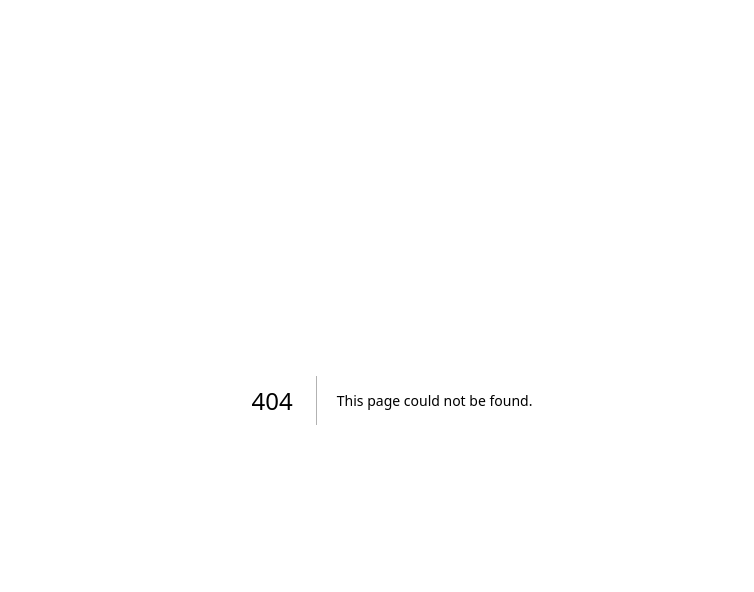
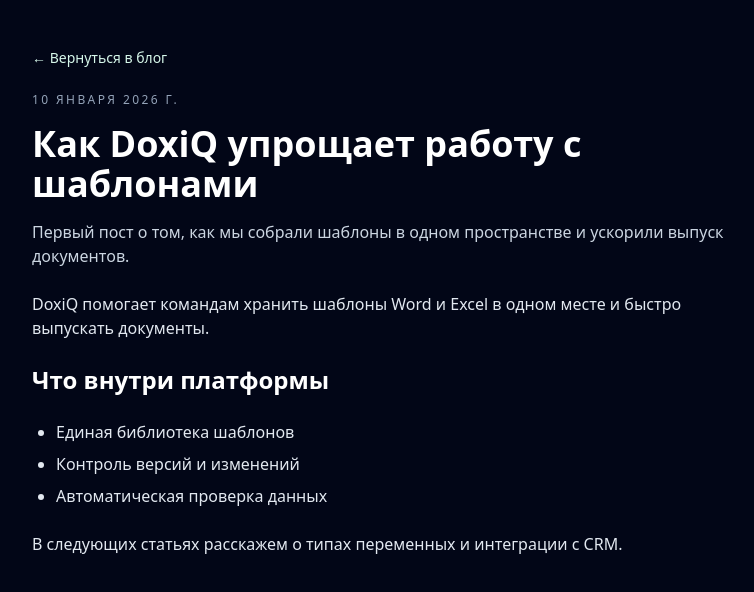
Before and after one commit to zidiks/doxiq-landing, a Next.js app: page /blog/pervyi-post in a window 1280 px wide. Before the commit this address had no page. Shown: the top 592 px of the page, without its empty margins (248-1002 px from the left). Built offline with nearby package versions, Linux system fonts and the light colour scheme.

Commit message:
Add TinaCMS-backed blog pages

```diff
--- /dev/null
+++ b/app/api/tina/[...route]/route.ts
@@ -0,0 +1,13 @@
+import { NextRequest } from "next/server";
+import { TinaNodeBackend, LocalAuthProvider } from "tinacms/dist/tinacms-node";
+import config from "../../../../tina/config";
+
+const isLocal = process.env.TINA_PUBLIC_IS_LOCAL === "true";
+
+const handler = TinaNodeBackend({
+  authProvider: isLocal ? new LocalAuthProvider() : undefined,
+  config
+});
+
+export const GET = (request: NextRequest) => handler.GET(request);
+export const POST = (request: NextRequest) => handler.POST(request);
--- /dev/null
+++ b/app/blog/[slug]/page.tsx
@@ -0,0 +1,49 @@
+import Link from "next/link";
+import { notFound } from "next/navigation";
+import { marked } from "marked";
+import { getAllPosts, getPostBySlug } from "../../../lib/blog";
+
+const formatDate = (value: string) =>
+  new Date(value).toLocaleDateString("ru-RU", {
+    day: "2-digit",
+    month: "long",
+    year: "numeric"
+  });
+
+export const generateStaticParams = async () => {
+  const posts = await getAllPosts();
+  return posts.map((post) => ({ slug: post.slug }));
+};
+
+export default async function BlogPostPage({ params }: { params: { slug: string } }) {
+  const post = await getPostBySlug(params.slug);
+
+  if (!post) {
+    notFound();
+  }
+
+  const html = await marked.parse(post.content);
+
+  return (
+    <main className="min-h-screen bg-slate-950 text-white">
+      <article className="mx-auto flex w-full max-w-3xl flex-col gap-6 px-6 py-12">
+        <Link href="/blog" className="text-sm text-brand-100 hover:text-white">
+          ← Вернуться в блог
+        </Link>
+        <header className="space-y-4">
+          <p className="text-xs uppercase tracking-[0.2em] text-slate-400">
+            {formatDate(post.date)}
+          </p>
+          <h1 className="text-4xl font-semibold">{post.title}</h1>
+          {post.description ? (
+            <p className="text-base text-slate-300">{post.description}</p>
+          ) : null}
+        </header>
+        <div
+          className="blog-content space-y-6 text-slate-200"
+          dangerouslySetInnerHTML={{ __html: html }}
+        />
+      </article>
+    </main>
+  );
+}
--- /dev/null
+++ b/app/blog/page.tsx
@@ -0,0 +1,53 @@
+import Link from "next/link";
+import { getAllPosts } from "../../lib/blog";
+
+const formatDate = (value: string) =>
+  new Date(value).toLocaleDateString("ru-RU", {
+    day: "2-digit",
+    month: "long",
+    year: "numeric"
+  });
+
+export default async function BlogPage() {
+  const posts = await getAllPosts();
+
+  return (
+    <main className="min-h-screen bg-slate-950 text-white">
+      <div className="mx-auto flex w-full max-w-6xl flex-col gap-12 px-6 py-12">
+        <header className="space-y-4">
+          <p className="text-sm uppercase tracking-[0.2em] text-brand-200">Блог</p>
+          <h1 className="text-4xl font-semibold">Новости и материалы DoxiQ</h1>
+          <p className="max-w-2xl text-base text-slate-300">
+            Собираем заметки о шаблонах, автоматизации документов и кейсах команды.
+          </p>
+        </header>
+
+        <div className="grid gap-6 md:grid-cols-2">
+          {posts.map((post) => (
+            <Link
+              key={post.slug}
+              href={`/blog/${post.slug}`}
+              className="group rounded-3xl border border-white/10 bg-white/5 p-6 transition hover:border-white/30"
+            >
+              <div className="flex flex-col gap-3">
+                <span className="text-xs uppercase tracking-[0.2em] text-slate-400">
+                  {formatDate(post.date)}
+                </span>
+                <h2 className="text-2xl font-semibold text-white group-hover:text-brand-100">
+                  {post.title}
+                </h2>
+                {post.description ? (
+                  <p className="text-sm text-slate-300">{post.description}</p>
+                ) : null}
+                <span className="mt-2 inline-flex items-center gap-2 text-sm text-brand-100">
+                  Читать статью
+                  <span aria-hidden>→</span>
+                </span>
+              </div>
+            </Link>
+          ))}
+        </div>
+      </div>
+    </main>
+  );
+}
--- a/app/globals.css
+++ b/app/globals.css
@@ -9,3 +9,19 @@
 body {
   @apply bg-white text-slate-900 antialiased;
 }
+
+.blog-content h2 {
+  @apply text-2xl font-semibold text-white;
+}
+
+.blog-content h3 {
+  @apply text-xl font-semibold text-white;
+}
+
+.blog-content ul {
+  @apply list-disc space-y-2 pl-6;
+}
+
+.blog-content a {
+  @apply text-brand-100 underline decoration-brand-100/60 underline-offset-4;
+}
--- a/app/page.tsx
+++ b/app/page.tsx
@@ -88,6 +88,9 @@ export default function Home() {
             </a>
             <a className="hover:text-white" href="#workflow">
               Процесс
+            </a>
+            <a className="hover:text-white" href="/blog">
+              Блог
             </a>
           </nav>
           <DownloadMenu buttonClassName="border border-white/20 px-4 py-2 text-sm text-white transition hover:border-white/60" />
--- /dev/null
+++ b/content/posts/pervyi-post.md
@@ -0,0 +1,15 @@
+---
+title: "Как DoxiQ упрощает работу с шаблонами"
+description: "Первый пост о том, как мы собрали шаблоны в одном пространстве и ускорили выпуск документов."
+date: "2026-01-10"
+---
+
+DoxiQ помогает командам хранить шаблоны Word и Excel в одном месте и быстро выпускать документы.
+
+## Что внутри платформы
+
+- Единая библиотека шаблонов
+- Контроль версий и изменений
+- Автоматическая проверка данных
+
+В следующих статьях расскажем о типах переменных и интеграции с CRM.
--- /dev/null
+++ b/lib/blog.ts
@@ -0,0 +1,63 @@
+import fs from "fs/promises";
+import path from "path";
+import matter from "gray-matter";
+
+export type BlogPost = {
+  slug: string;
+  title: string;
+  description: string;
+  date: string;
+  content: string;
+};
+
+const postsDirectory = path.join(process.cwd(), "content/posts");
+
+const normalizePost = (slug: string, data: Record<string, unknown>, content: string): BlogPost => {
+  const title = typeof data.title === "string" ? data.title : "Без названия";
+  const description = typeof data.description === "string" ? data.description : "";
+  const date = typeof data.date === "string" ? data.date : new Date().toISOString();
+
+  return {
+    slug,
+    title,
+    description,
+    date,
+    content
+  };
+};
+
+export const getAllPosts = async (): Promise<BlogPost[]> => {
+  const entries = await fs.readdir(postsDirectory, { withFileTypes: true });
+  const files = entries
+    .filter((entry) => entry.isFile() && entry.name.endsWith(".md"))
+    .map((entry) => entry.name);
+
+  const posts = await Promise.all(
+    files.map(async (filename) => {
+      const slug = filename.replace(/\.md$/, "");
+      const filePath = path.join(postsDirectory, filename);
+      const raw = await fs.readFile(filePath, "utf8");
+      const { data, content } = matter(raw);
+      return normalizePost(slug, data, content);
+    })
+  );
+
+  return posts.sort((a, b) => new Date(b.date).getTime() - new Date(a.date).getTime());
+};
+
+export const getPostBySlug = async (slug: string): Promise<BlogPost | null> => {
+  const filePath = path.join(postsDirectory, `${slug}.md`);
+
+  try {
+    const raw = await fs.readFile(filePath, "utf8");
+    const { data, content } = matter(raw);
+    return normalizePost(slug, data, content);
+  } catch (error) {
+    const err = error as NodeJS.ErrnoException;
+    if (err.code === "ENOENT") {
+      return null;
+    }
+
+    throw error;
+  }
+};
--- /dev/null
+++ b/tina/config.ts
@@ -0,0 +1,58 @@
+import { defineConfig } from "tinacms";
+
+const branch =
+  process.env.NEXT_PUBLIC_TINA_BRANCH ??
+  process.env.VERCEL_GIT_COMMIT_REF ??
+  "main";
+
+export default defineConfig({
+  branch,
+  clientId: process.env.NEXT_PUBLIC_TINA_CLIENT_ID ?? "",
+  token: process.env.TINA_TOKEN ?? "",
+  build: {
+    outputFolder: "tina/__generated__",
+    publicFolder: "public"
+  },
+  media: {
+    tina: {
+      mediaRoot: "",
+      publicFolder: "public"
+    }
+  },
+  schema: {
+    collections: [
+      {
+        name: "post",
+        label: "Posts",
+        path: "content/posts",
+        format: "md",
+        fields: [
+          {
+            type: "string",
+            name: "title",
+            label: "Title",
+            isTitle: true,
+            required: true
+          },
+          {
+            type: "string",
+            name: "description",
+            label: "Description"
+          },
+          {
+            type: "datetime",
+            name: "date",
+            label: "Date",
+            required: true
+          },
+          {
+            type: "rich-text",
+            name: "body",
+            label: "Body",
+            isBody: true
+          }
+        ]
+      }
+    ]
+  }
+});
```
Also changed, not shown: package.json (+8 -2 lines).
